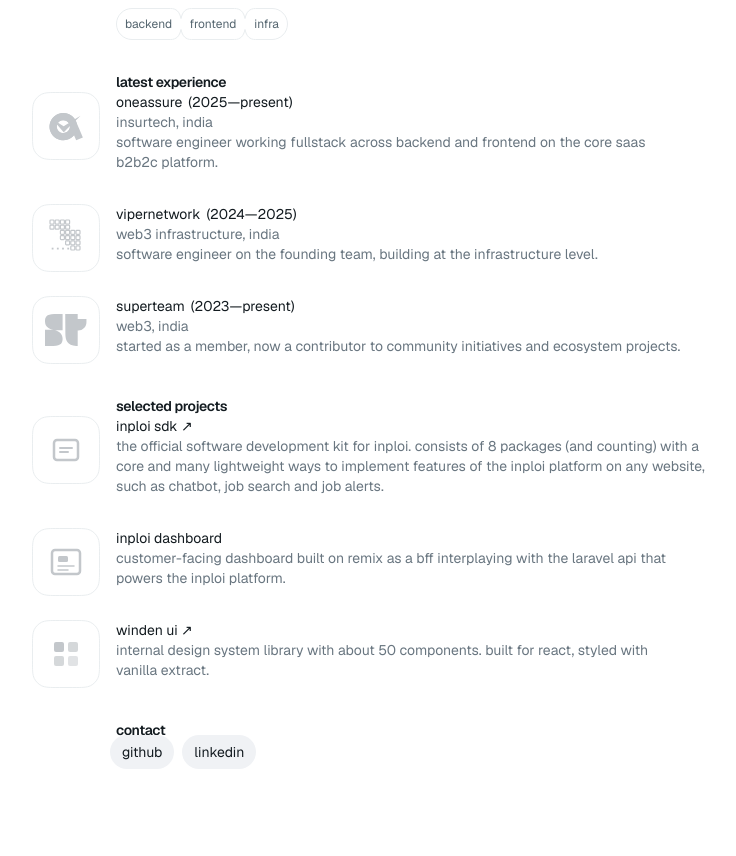
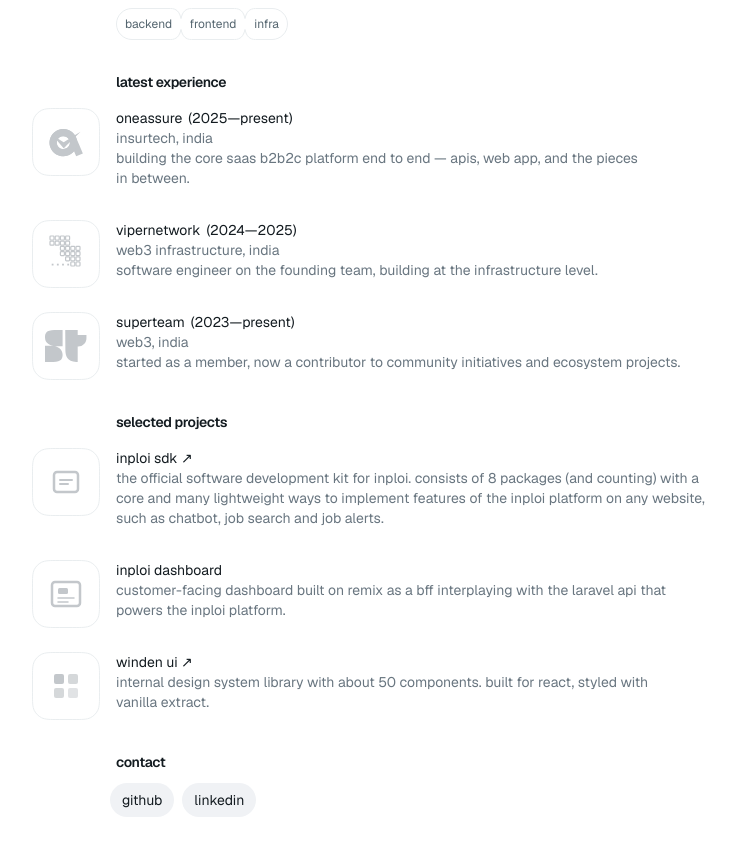
Before and after one commit to bharathkumaarr/v3, a Next.js app: page / in a window 1280 px wide. Shown: the part 300-1156 px from the top of the page, without its empty margins (300-1036 px from the left). Built offline with nearby package versions, Linux system fonts and the light colour scheme.

Commit message:
polish: tighten copy, hide scrollbar, space section headings
Rephrase the OneAssure blurb, hide the scrollbar so the curl sits flush with
the window edge, and add margin under section headings to match frederic.ooo.

```diff
--- a/src/app/globals.css
+++ b/src/app/globals.css
@@ -41,6 +41,12 @@
 
 html {
   scroll-behavior: smooth;
+  /* Keep scrolling, hide the gutter so the page curl sits flush with the window edge. */
+  scrollbar-width: none;
+}
+
+html::-webkit-scrollbar {
+  display: none;
 }
 
 body {
--- a/src/components/ui/section-heading.tsx
+++ b/src/components/ui/section-heading.tsx
@@ -9,7 +9,7 @@
   return (
     <h2
       className={cn(
-        "text-xl font-semibold lowercase tracking-tight text-neutral-8 sm:text-sm",
+        "mb-4 text-xl font-semibold lowercase tracking-tight text-neutral-8 sm:text-sm",
         className,
       )}
     >
--- a/src/content/site.ts
+++ b/src/content/site.ts
@@ -46,7 +46,7 @@
     industry: "insurtech",
     location: "india",
     description:
-      "software engineer working fullstack across backend and frontend on the core saas b2b2c platform.",
+      "building the core saas b2b2c platform end to end — apis, web app, and the pieces in between.",
     icon: "/icons/oneassure.svg",
   },
   {
```
